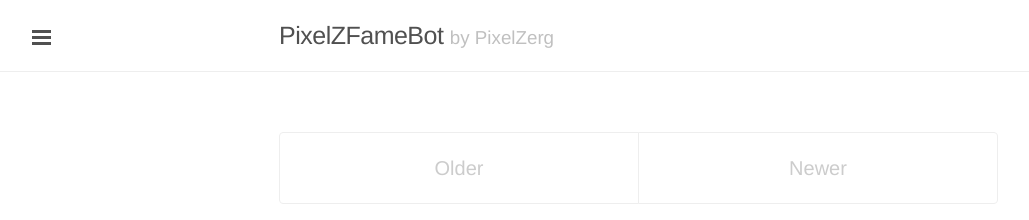
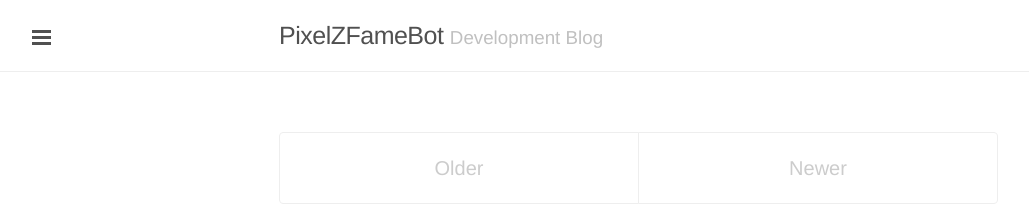
Before and after one commit to PixelZerg/PixelZFameBot, a Jekyll site: the page built from index.html, in a window 1280 px wide. Shown: the top 220 px of the page, without its empty margins (1-1030 px from the left). Built offline with Jekyll 4.4.1, drawn with Linux system fonts in a browser that asks for light colours; Markdown is read by kramdown in place of the engine named in the settings; the list of posts is cut into pages by our own code.

Commit message:
by PixelZerg => Development Blog

```diff
--- a/_config.yml
+++ b/_config.yml
@@ -7,7 +7,7 @@ permalink:        pretty
 
 # Setup
 title:            PixelZFameBot
-tagline:          'by PixelZerg'
+tagline:          'Development Blog'
 description:      'Development Blog for PixelZFameBot'
 
 author:
```
